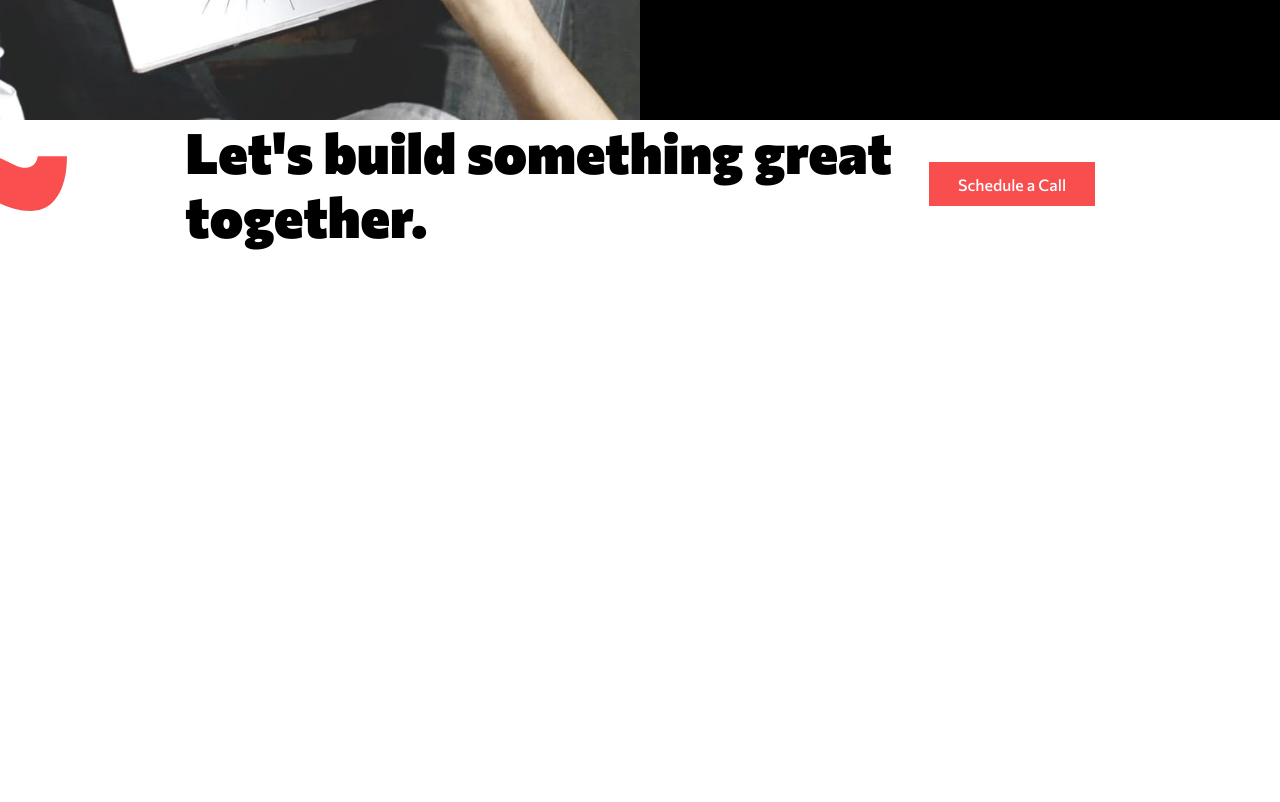
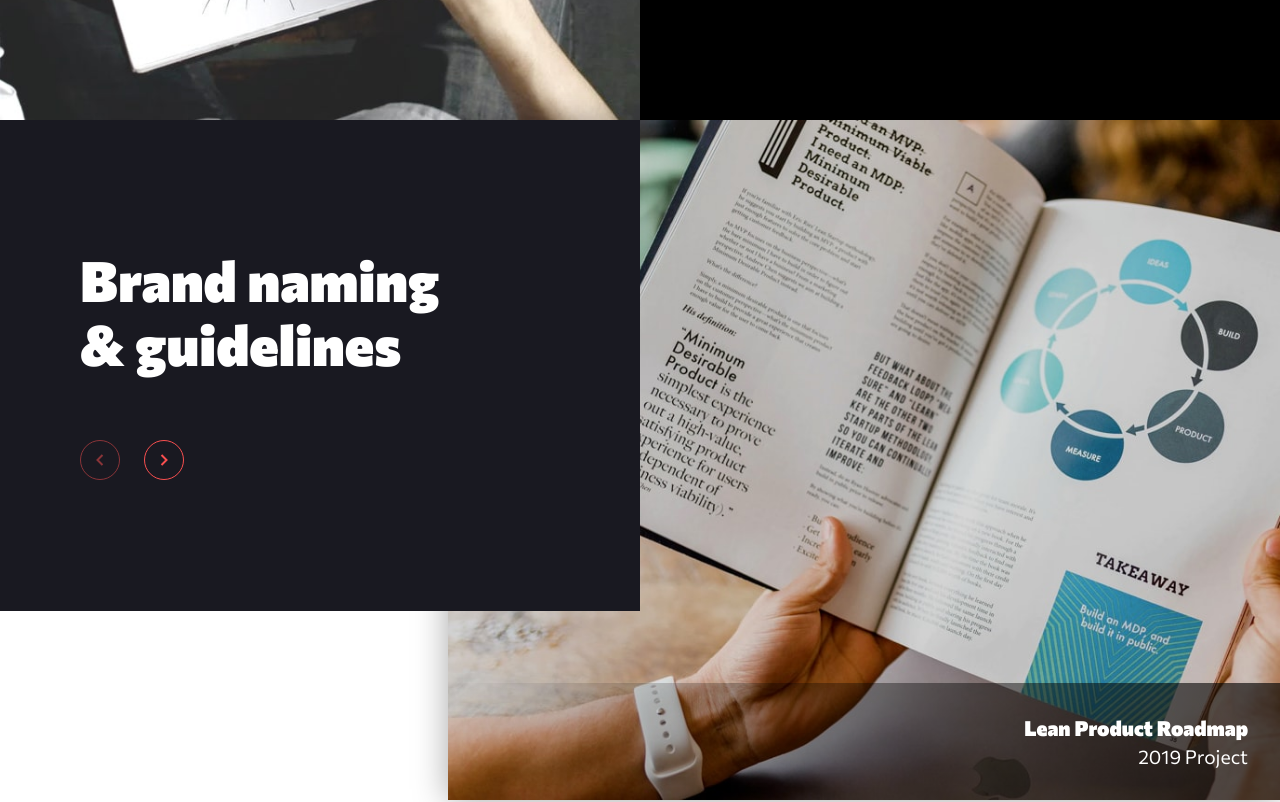
Before and after one commit to naveen-27/creative-agency, a React (Create React App) app: page / in a window 1280 px wide. Shown: the part 1620-2422 px from the top of the page. Before the commit the page ends 2028 px from the top, so only its background shows below. Built offline with nearby package versions, Linux system fonts and the light colour scheme.

Commit message:
App renders Services

```diff
--- a/src/App.tsx
+++ b/src/App.tsx
@@ -3,6 +3,7 @@ import Header from "./components/Header";
 import Hero from "./components/Hero";
 import Footer from "./components/Footer";
 import Design from "./components/Design";
+import Services from "./components/Services";
 
 const App: FC = () => {
   return (
@@ -10,6 +11,7 @@ const App: FC = () => {
       <Header />
       <Hero />
       <Design />
+      <Services />
       <Footer />
     </>
   );
```
